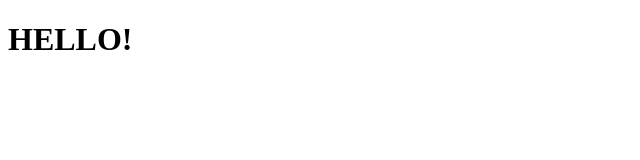
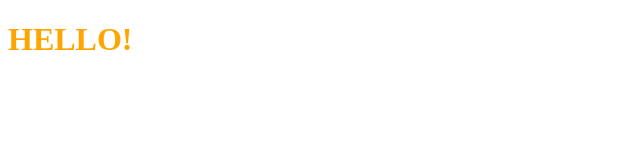
Before and after one commit to WhiteGardenia2014/miao, a plain HTML site: page test.html in a window 1280 px wide. Shown: the whole page, without its empty margins (0-640 px from the left). Drawn offline with Linux system fonts and the light colour scheme.

Commit message:
add test.css

```diff
--- /dev/null
+++ b/test.css
@@ -0,0 +1,3 @@
+h1 {
+  color: orange;
+}
--- a/test.html
+++ b/test.html
@@ -6,6 +6,7 @@
   <meta http-equiv="X-UA-Compatible" content="IE=edge">
   <meta name="viewport" content="width=device-width, initial-scale=1.0">
   <title>Document</title>
+  <link rel="stylesheet" href="test.css">
 </head>
 
 <body>
```
